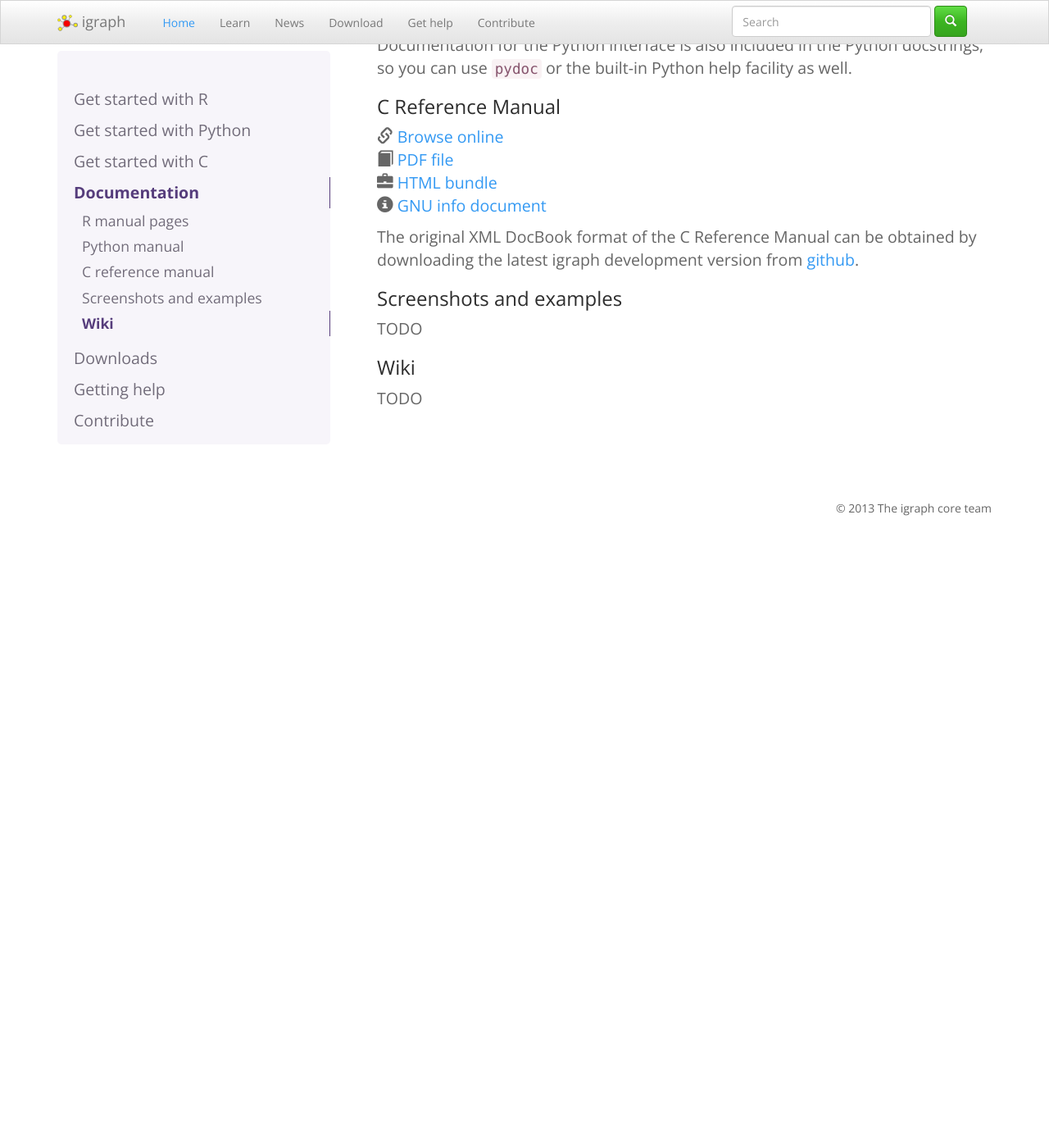
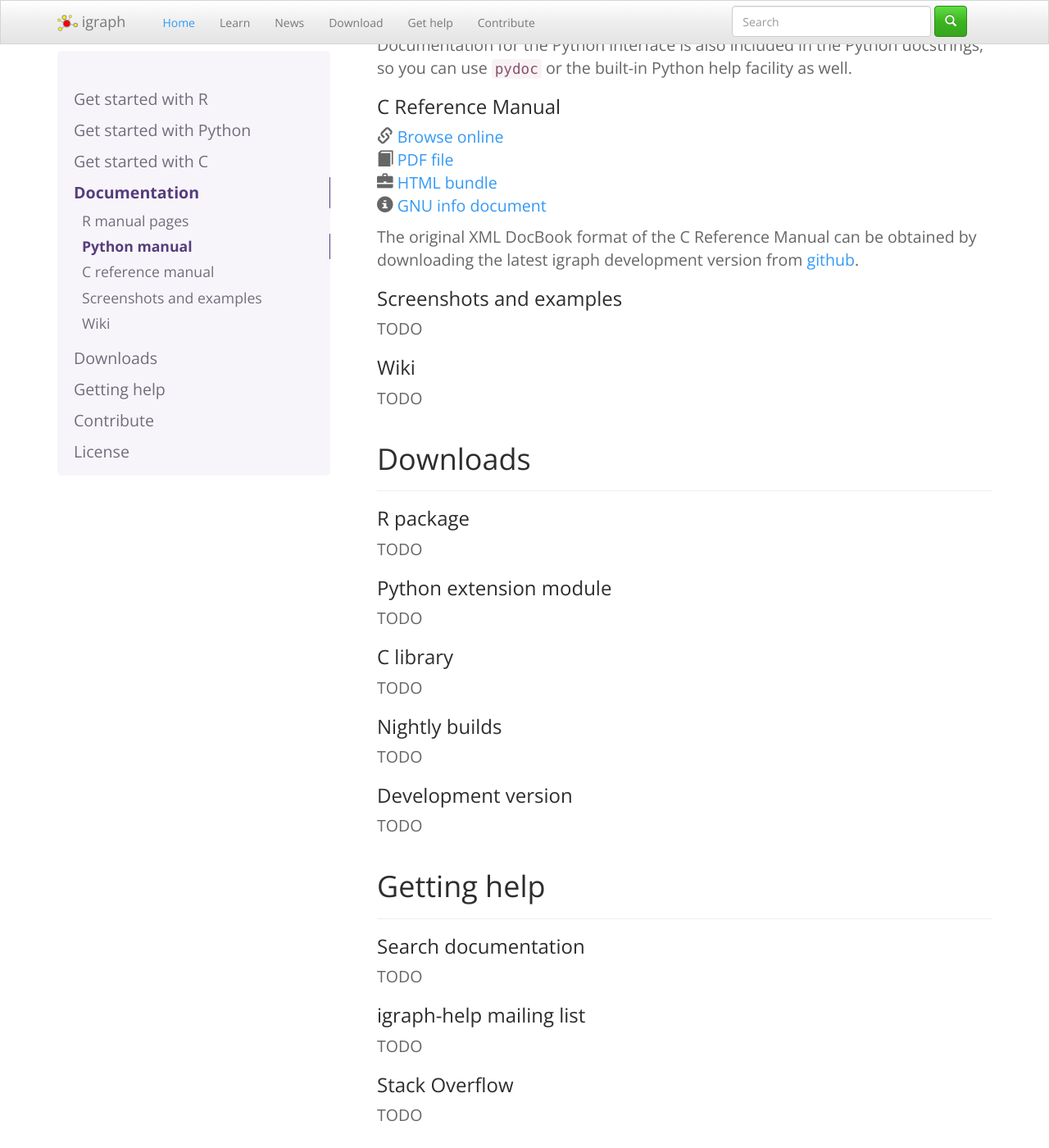
Before and after one commit to igraph/oldweb, a Jekyll site: the page built from all.html, in a window 1280 px wide and 1400 px high, scrolled down 2786 px. Shown: the whole window at 82% size. Built offline with Jekyll 4.4.1, drawn with Linux system fonts in a browser that asks for light colours; before the commit the page ends 3416 px from its top, so only the background shows below that; some of the changed text lies outside the part shown.

Commit message:
Main page sketch completed.

```diff
--- a/all.html
+++ b/all.html
@@ -43,9 +43,29 @@ title: igraph &ndash; Network analysis software
               <li><a href="#wiki">Wiki</a></li>
             </ul>
           </li>
-          <li><a href="#downloads">Downloads</a></li>
-          <li><a href="#help">Getting help</a></li>
-          <li><a href="#contribute">Contribute</a></li>
+          <li><a href="#downloads">Downloads</a>
+            <ul class="nav">
+              <li><a href="#rdown">R package</a></li>
+              <li><a href="#pydown">Python extension module</a></li>
+              <li><a href="#cdown">C library</a></li>
+              <li><a href="#nightlydown">Nightly builds</a></li>
+              <li><a href="#devdown">Development version</a></li>
+            </ul>
+          </li>
+          <li><a href="#help">Getting help</a>
+            <ul class="nav">
+              <li><a href="#search">Search documentation</a></li>
+              <li><a href="#list">igraph-help mailing list</a></li>
+              <li><a href="#so">Stach Overflow</a></li>
+            </ul>
+          </li>
+          <li><a href="#contribute">Contribute</a>
+            <ul class="nav">
+              <li><a href="#bug">Report a bug or suggest a feature</a></li>
+              <li><a href="#contcode">Contribute code</a></li>
+            </ul>
+          </li>
+          <li><a href="#license">License</a></li>
         </ul>
       </div>
     </div>
@@ -259,6 +279,72 @@ title: igraph &ndash; Network analysis software
           TODO
         </p>
 
+        <div class="page-header">
+          <h1 id="downloads">Downloads</h1>
+        </div>
+
+        <h3 id="rdown">R package</h3>
+        <p>
+          TODO
+        </p>
+
+        <h3 id="pydown">Python extension module</h3>
+        <p>
+          TODO
+        </p>
+
+        <h3 id="cdown">C library</h3>
+        <p>
+          TODO
+        </p>
+
+        <h3 id="nightlydown">Nightly builds</h3>
+        <p>
+          TODO
+        </p>
+
+        <h3 id="devdown">Development version</h3>
+        <p>
+          TODO
+        </p>
+
+        <div class="page-header">
+          <h1 id="help">Getting help</h1>
+        </div>
+
+        <h3 id="search">Search documentation</h3>
+        <p>
+          TODO
+        </p>
+
+        <h3 id="list">igraph-help mailing list</h3>
+        <p>
+          TODO
+        </p>
+
+        <h3 id="so">Stack Overflow</h3>
+        <p>
+          TODO
+        </p>
+
+        <div class="page-header">
+          <h1 id="contribute">Contribute</h1>
+        </div>
+
+        <h3 id="bug">Report a bug or suggest a feature</h3>
+        <p>
+          TODO
+        </p>
+
+        <h3 id="contcode">Contribute code</h3>
+        <p>
+          TODO
+        </p>
+
+        <div class="page-header">
+          <h1 id="license">License</h1>
+        </div>
+
       </div>
       </div>
   </div>
```
